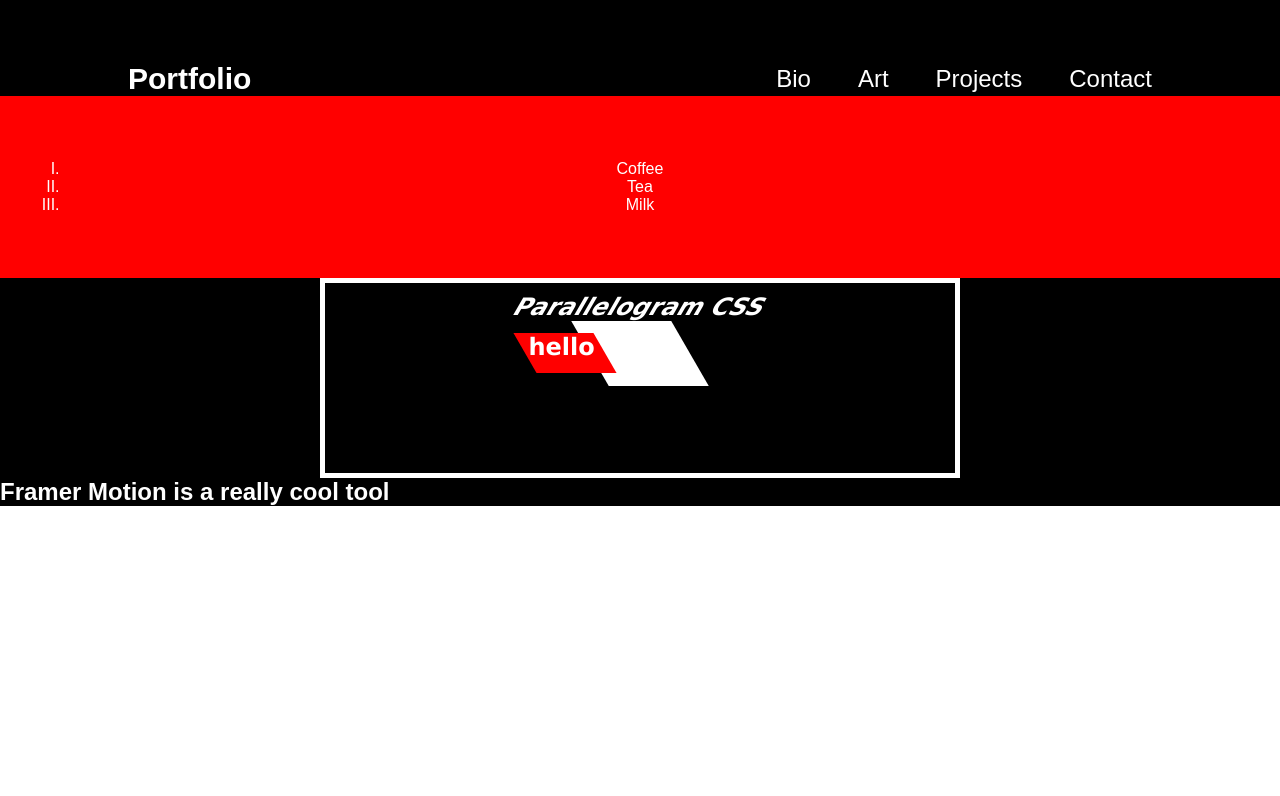
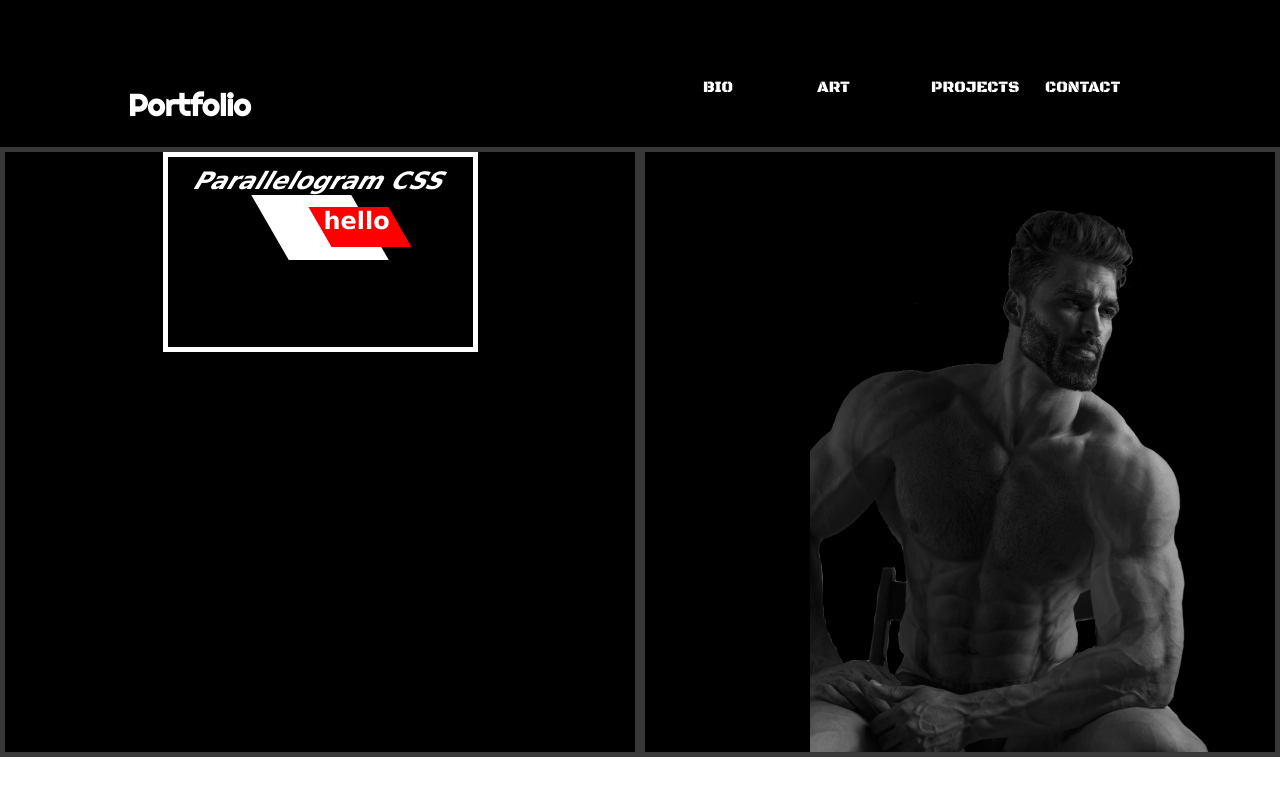
Before and after one commit to a-BROKE-boi/web-portfolio, a React (Vite) app in the folder react-portfolio/: page / in a window 1280 px wide. Shown: the top 796 px of the page. Built offline with nearby package versions, Linux system fonts and the light colour scheme.

Commit message:
seporated image and animaated text for landing page

```diff
--- a/react-portfolio/src/components/Body/Body.jsx
+++ b/react-portfolio/src/components/Body/Body.jsx
@@ -7,33 +7,28 @@ export const Body = () => {
   const text = "Framer Motion is a really cool tool".split(" ");
   return (
     <>
-      <ul className={styles.menu}>
-        <li>Coffee</li>
-        <li>Tea</li>
-        <li>Milk</li>
-      </ul>
-      <div className={styles.box}>
-        <h2 className={styles.text}>Parallelogram CSS</h2>
-        <div className={styles.parallelogram}></div>
-        <div className={styles.child}>
-          <h2 className={styles.text}>hello</h2>
+      <div className={styles.flexContainer}>
+        <div className={styles.flexChild}>
+          {" "}
+          <div className={styles.box}>
+            <h2 className={styles.text}>Parallelogram CSS</h2>
+            <div className={styles.parallelogram}></div>
+            <div className={styles.child}>
+              <h2 className={styles.text}>hello</h2>
+            </div>
+          </div>
+        </div>
+        <div className={styles.flexChild}>
+          {" "}
+          <div className={styles.container}>
+            <img
+              className={styles.imageAlignRight}
+              src="src/assets/Gigachad-PNG-Images.png"
+              alt="Cool guy"
+            ></img>
+          </div>
         </div>
       </div>
-      <h2>
-        {text.map((el, i) => (
-          <motion.span
-            initial={{ opacity: 0 }}
-            animate={{ opacity: 1 }}
-            transition={{
-              duration: 0.25,
-              delay: i / 10,
-            }}
-            key={i}
-          >
-            {el}{" "}
-          </motion.span>
-        ))}
-      </h2>
     </>
   );
 };
--- a/react-portfolio/src/components/Body/Body.module.css
+++ b/react-portfolio/src/components/Body/Body.module.css
@@ -1,10 +1,16 @@
 @import "../../vars.css";
 
-.menu {
-  list-style-type: upper-roman;
-  padding: 5%;
-  background-color: rgb(255, 0, 0);
-  text-align: center;
+.flexContainer {
+  display: flex;
+}
+
+.flexChild {
+  flex: 1;
+  border: 5px solid rgb(56, 56, 56);
+}
+
+.flexChild:first-child {
+  margin-right: 0px;
 }
 .box {
   height: 200px;
@@ -12,6 +18,11 @@
   width: 50%;
   border: 5px solid rgb(255, 255, 255);
   padding: 10px;
+  position: relative;
+}
+
+.container {
+  margin: auto;
   position: relative;
 }
 
@@ -24,13 +35,13 @@
   position: relative;
 }
 .parallelogram:hover {
-  animation-name: example;
+  animation-name: wiggleAnimation;
   animation-duration: 0.5s;
   animation-iteration-count: infinite;
 }
 .child {
   top: 50px;
-  left: 200px;
+  left: 50%;
   width: 80px;
   height: 40px;
   background-color: red;
@@ -38,14 +49,12 @@
   position: absolute;
 }
 .child:hover {
-  border-color: aqua;
-  border-style: solid;
-  animation-name: example;
+  animation-name: wiggleAnimation;
   animation-duration: 0.5s;
   animation-iteration-count: infinite;
 }
 
-@keyframes example {
+@keyframes wiggleAnimation {
   0% {
   }
   25% {
@@ -67,3 +76,14 @@
   font-family: "Lucida Sans", "Lucida Sans Regular", "Lucida Grande",
     "Lucida Sans Unicode", Geneva, Verdana, sans-serif;
 }
+.text:hover {
+  animation-name: wiggleAnimation;
+  animation-duration: 0.5s;
+  animation-iteration-count: infinite;
+}
+
+.imageAlignRight {
+  float: right;
+  margin-left: 10px; /* Add some space between the image and text */
+  max-width: 100%;
+}
--- a/react-portfolio/src/components/Navbar/Navbar.jsx
+++ b/react-portfolio/src/components/Navbar/Navbar.jsx
@@ -5,26 +5,36 @@ import { getImageUrl } from "../../utils";
 
 export const Navbar = () => {
   return (
+    <>
       <nav className={styles.navbar}>
         <a className={styles.title} href="/">
           Portfolio
         </a>
         <div className={styles.menu}>
           <ul className={styles.menuItems}>
-          <li>
-            <a href="#bio">Bio</a>
+            <li className={styles.item}>
+              <a className={styles.linktext} href="#bio">
+                Bio
+              </a>
             </li>
-          <li>
-            <a href="#art">Art</a>
+            <li className={styles.item}>
+              <a className={styles.linktext} href="#art">
+                Art
+              </a>
             </li>
-          <li>
-            <a href="#projects">Projects</a>
+            <li className={styles.item}>
+              <a className={styles.linktext} href="#projects">
+                Projects
+              </a>
             </li>
-          <li>
-            <a href="#contact">Contact</a>
+            <li className={styles.item}>
+              <a className={styles.linktext} href="#contact">
+                Contact
+              </a>
             </li>
           </ul>
         </div>
       </nav>
+    </>
   );
 };
--- a/react-portfolio/src/components/Navbar/Navbar.module.css
+++ b/react-portfolio/src/components/Navbar/Navbar.module.css
@@ -1,5 +1,7 @@
 @import "../../vars.css";
 
+@import url(https://fonts.googleapis.com/css?family=Righteous);
+@import url(https://fonts.googleapis.com/css?family=Black+Ops+One);
 .navbar {
   position: relative;
   display: flex;
@@ -13,22 +15,78 @@
 .title {
   font-size: 30px;
   font-weight: 600;
+  font-family: "Righteous";
   text-decoration: none;
   color: var(--color-text);
 }
 
-.menu {
-  display: flex;
-}
-
 .menuItems {
   display: flex;
-  gap: 47px;
   list-style: none;
 }
 
-.menuItems a {
-  font-size: 24px;
-  color: var(--color-text);
+.item {
+  position: relative;
+
+  width: 100px;
+  height: 35px;
+  padding-top: 15px;
+  margin-left: 7px;
+  margin-right: 7px;
+  background: transparent;
+  z-index: 2;
+  color: #a6ff00;
   text-decoration: none;
+  text-transform: uppercase;
+  transition: 0.3s ease-in-out;
+  -webkit-transition: 0.3s ease-in-out;
 }
+.item:hover .linktext:before {
+  opacity: 1;
+  transition: 0.3s ease-in-out;
+  -webkit-transition: 0.3s ease-in-out;
+  transform: scale(0.7);
+  -webkit-transform: scale(0.7);
+}
+.linktext {
+  font-size: 1em;
+  width: 100px;
+  text-align: center;
+  position: relative;
+  z-index: 2;
+  color: #ffffff;
+  text-decoration: none;
+  font-family: "Black Ops One", "Righteous", Arial, sans-serif;
+  text-transform: uppercase;
+  transition: 0.3s ease-in-out;
+  -webkit-transition: 0.3s ease-in-out;
+}
+.item .linktext:before {
+  content: "";
+  transform: scale(0.2);
+  -webkit-transform: scale(0.2);
+  z-index: -1;
+  transition: 0.3s ease-in-out;
+  -webkit-transition: 0.3s ease-in-out;
+  opacity: 0;
+  position: absolute;
+  top: -55.5px;
+  left: -14px;
+  height: 100px;
+  width: 100px;
+  background: none;
+  border-radius: 100px;
+  border-top: 15px solid #ff8800;
+  border-bottom: 15px solid #ff8800;
+  border-left: 15px solid transparent;
+  border-right: 15px solid transparent;
+}
+.item:hover .linktext {
+  color: #ff8800;
+  transform: scale(1.3);
+  -webkit-transform: scale(1.3);
+}
+
+.item {
+  margin-bottom: 50px;
+}
```
Also changed, not shown: react-portfolio/src/assets/Gigachad-PNG-Images.png (added). Lines whose indentation alone changed are shown as unchanged.
